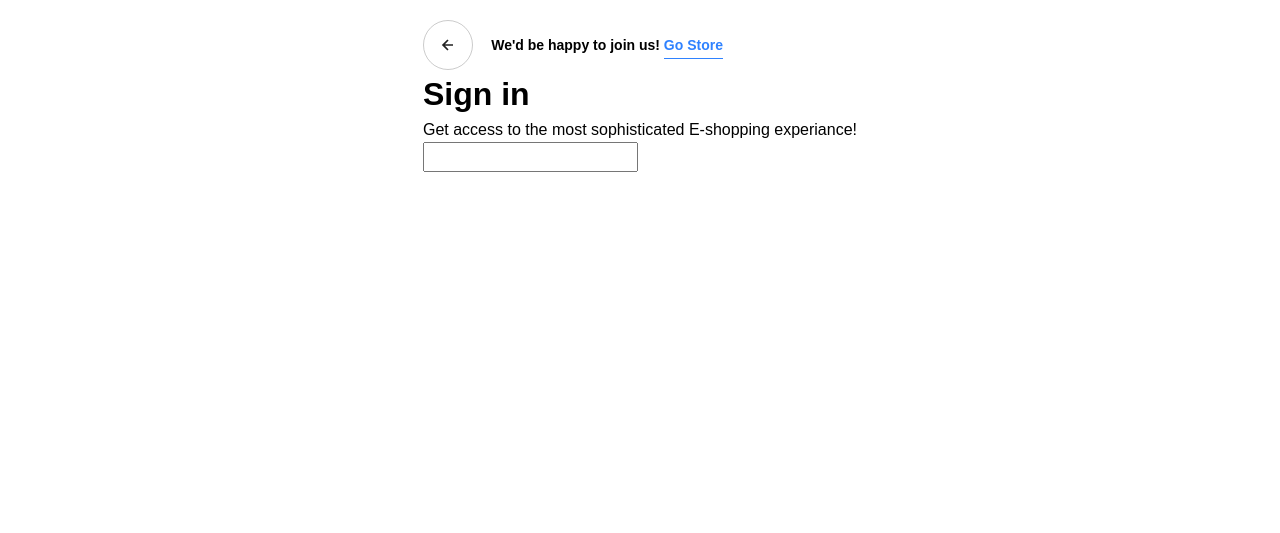
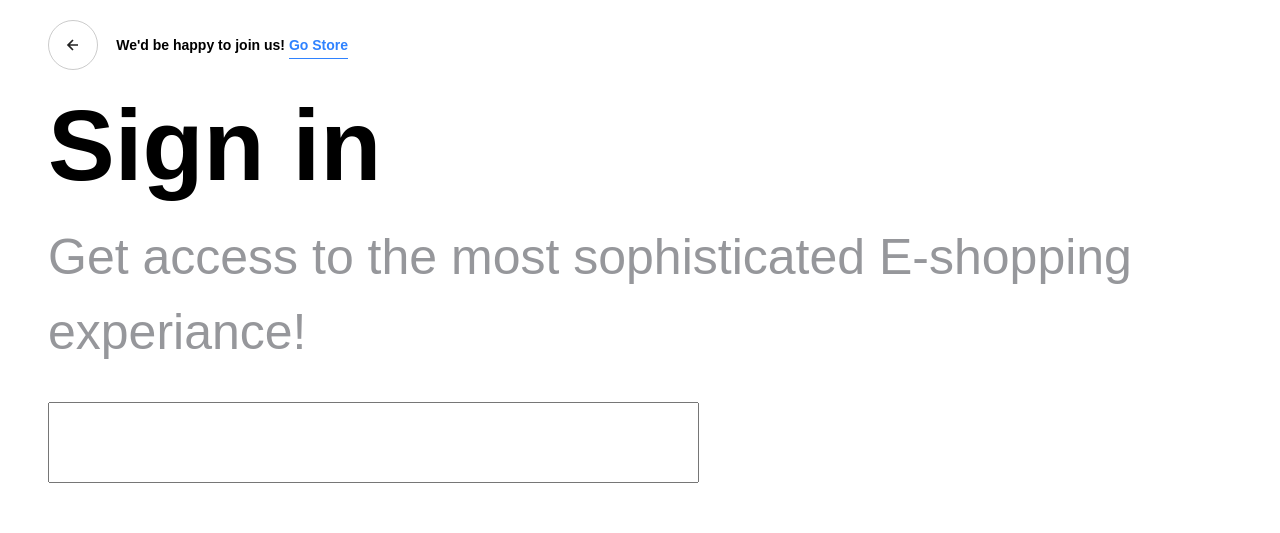
Before and after one commit to TomaszSarmata/shop-pay, a Next.js app: page /signin in a window 1280 px wide. Shown: the part 186-719 px from the top of the page. Built offline with nearby package versions, Linux system fonts and the light colour scheme; no server answers.

Commit message:
added more tyling to the form element

```diff
--- a/styles/signin.module.scss
+++ b/styles/signin.module.scss
@@ -49,4 +49,15 @@
       }
     }
   }
+  &_form {
+    margin-top: 1rem;
+    font-size: 50px;
+    margin: 0;
+  }
+  p {
+    color: #96979b;
+  }
+  form {
+    margin-top: 2rem;
+  }
 }
```
